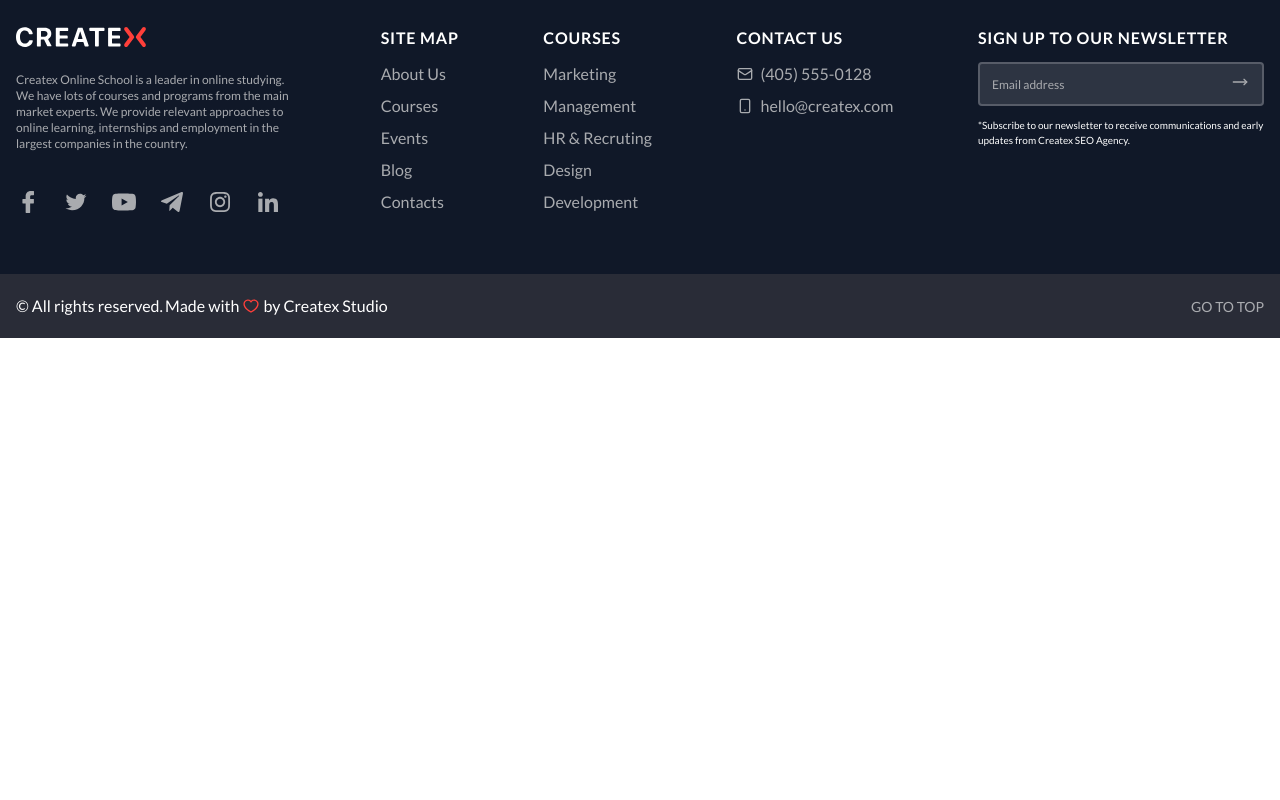
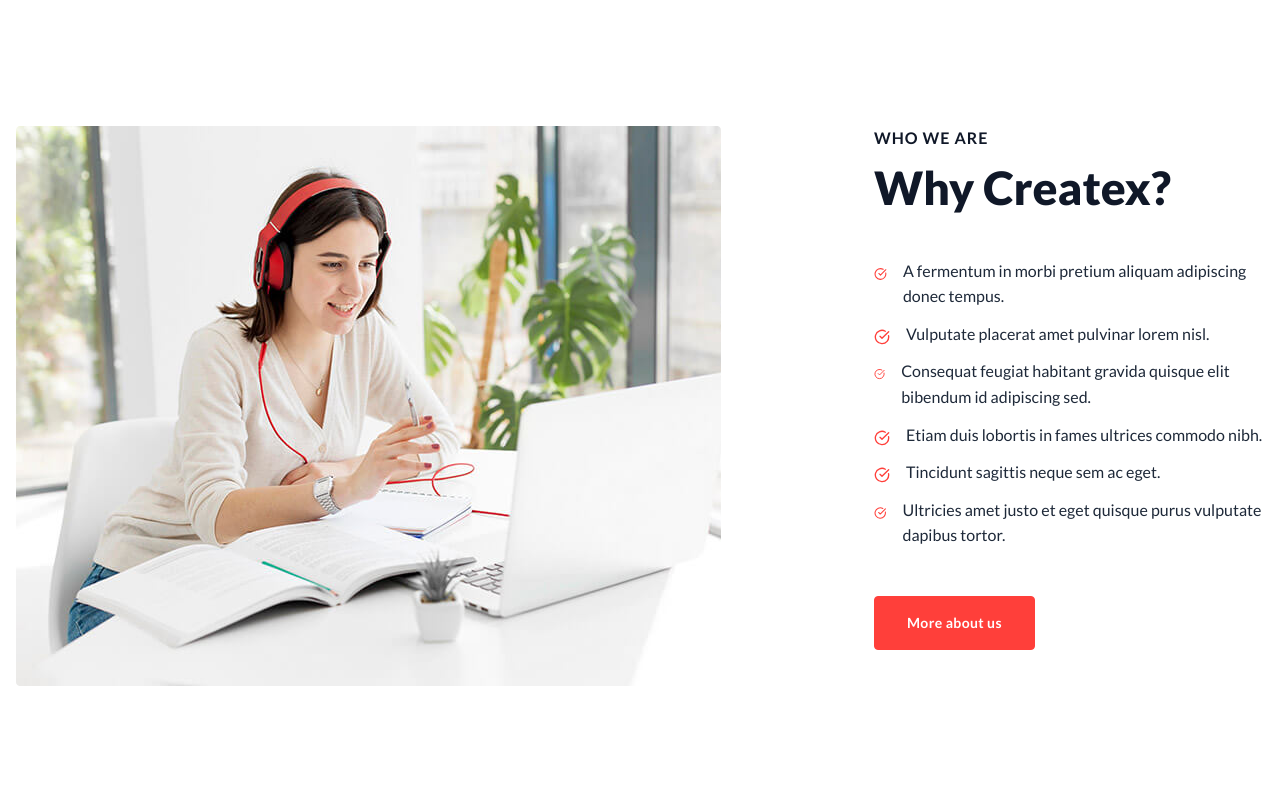
Before and after one commit to Martin6175903/Createx-frontend, a React (Vite) app: page / in a window 1280 px wide. Shown: the part 1160-1960 px from the top of the page. Before the commit the page ends 1498 px from the top, so only its background shows below. Built offline with nearby package versions, Linux system fonts and the light colour scheme.

Commit message:
dded components for dvatages

```diff
--- a/src/pages/homepage/Homepage.tsx
+++ b/src/pages/homepage/Homepage.tsx
@@ -2,6 +2,7 @@ import { useEffect } from 'react';
 import { useLocation } from 'react-router-dom';
 import { IModalProps } from '@/types/modal.types.ts';
 import Studying from '@/pages/homepage/chunk/studying/Studying.tsx';
+import Advantages from '@/pages/homepage/chunk/advantages/Advantages.tsx';
 
 const Homepage = ({ setIsOpenModal }: IModalProps) => {
 
@@ -19,6 +20,7 @@ const Homepage = ({ setIsOpenModal }: IModalProps) => {
   return (
     <div>
       <Studying/>
+      <Advantages/>
     </div>
   );
 };
--- a/src/pages/homepage/chunk/advantages/Advantages.tsx
+++ b/src/pages/homepage/chunk/advantages/Advantages.tsx
@@ -1,7 +1,23 @@
+import advantagesIllustration from "@public/homepage/advantages/advantages-bg.png";
+import ListItems from '@/pages/homepage/chunk/advantages/ListItems.tsx';
+import UILink from '@/UI/link/UILink.tsx';
+
 const Advantages = () => {
   return (
-    <div>
-
+    <div className={'py-[180px]'}>
+      <div className="container">
+        <div className={'flex justify-between'}>
+          <div>
+            <img src={advantagesIllustration} alt='Advantages Illustration'/>
+          </div>
+          <div className={'basis-[390px]'}>
+            <h4 className="subtitle">Who we are</h4>
+            <h2 className="title">Why Createx?</h2>
+            <ListItems/>
+            <UILink isBg={true} whoElem={'regular'} link={'about'} title={'More about us'}/>
+          </div>
+        </div>
+      </div>
     </div>
   );
 };
--- /dev/null
+++ b/src/pages/homepage/chunk/advantages/ListItem.tsx
@@ -0,0 +1,12 @@
+import { CircleCheckBig } from 'lucide-react';
+
+const ListItem = ({title}: {title: string}) => {
+  return (
+    <li className={'flex'}>
+      <CircleCheckBig className={'text-primary mr-4 mt-2'} size={16}/>
+      <span className={'text-base leading-[1.6] text-gray-800'}>{title}</span>
+    </li>
+  );
+};
+
+export default ListItem;
--- /dev/null
+++ b/src/pages/homepage/chunk/advantages/ListItems.tsx
@@ -0,0 +1,16 @@
+import ListItem from '@/pages/homepage/chunk/advantages/ListItem.tsx';
+
+const ListItems = () => {
+  return (
+    <ul className={'flex flex-col gap-3 mt-10 mb-12'}>
+      <ListItem title={'A fermentum in morbi pretium aliquam adipiscing donec tempus.'}/>
+      <ListItem title={'Vulputate placerat amet pulvinar lorem nisl.'}/>
+      <ListItem title={'Consequat feugiat habitant gravida quisque elit bibendum id adipiscing sed.'}/>
+      <ListItem title={'Etiam duis lobortis in fames ultrices commodo nibh.'}/>
+      <ListItem title={'Tincidunt sagittis neque sem ac eget.'}/>
+      <ListItem title={'Ultricies amet justo et eget quisque purus vulputate dapibus tortor.'}/>
+    </ul>
+  );
+};
+
+export default ListItems;
--- a/src/styles/global.css
+++ b/src/styles/global.css
@@ -59,4 +59,5 @@
   letter-spacing: 0.06em;
   text-transform: uppercase;
   font-weight: 700;
+  margin-bottom: 8px;
 }
```
